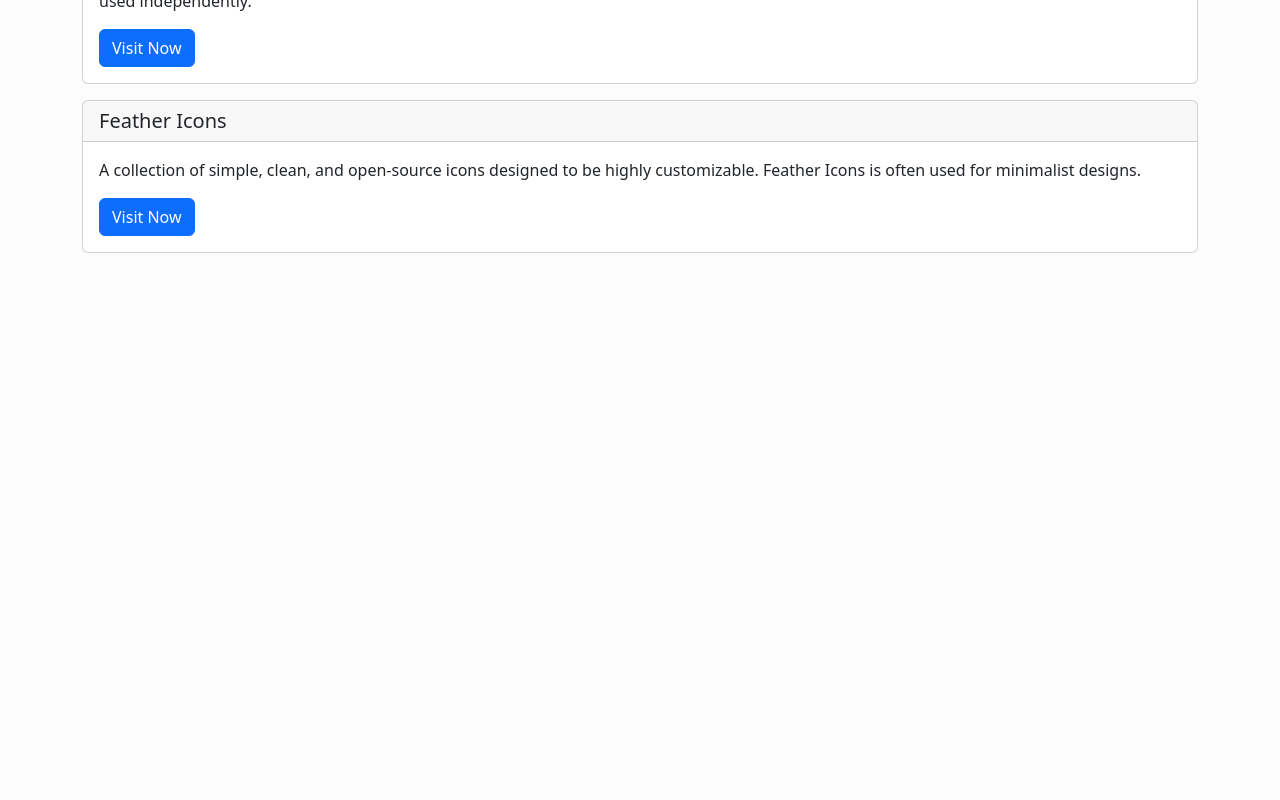
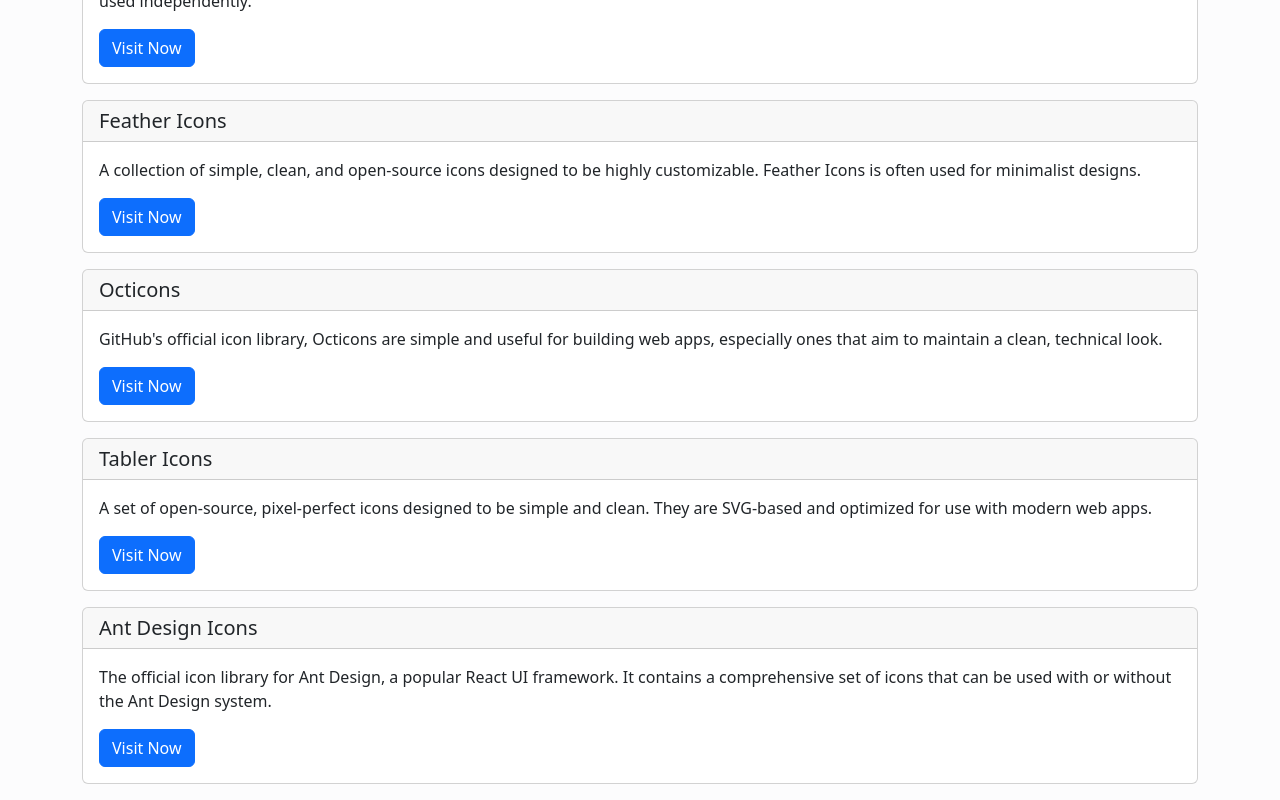
Before and after one commit to Abanoub-Abd-Elmessih/Link-Utility, a React (Vite) app: page /icons in a window 1280 px wide. Shown: the part 649-1449 px from the top of the page. Before the commit the page ends 918 px from the top, so only its background shows below. Built offline with nearby package versions, Linux system fonts and the light colour scheme.

Commit message:
Add Some Libraries

```diff
--- a/src/data/linkData.ts
+++ b/src/data/linkData.ts
@@ -22,6 +22,24 @@
       header: "Feather Icons",
       text: "A collection of simple, clean, and open-source icons designed to be highly customizable. Feather Icons is often used for minimalist designs.",
       url: "https://feathericons.com/",
+    },
+    {
+      category: "Icons",
+      header: "Octicons",
+      text: "GitHub's official icon library, Octicons are simple and useful for building web apps, especially ones that aim to maintain a clean, technical look.",
+      url: "https://primer.style/foundations/icons",
+    },
+    {
+      category: "Icons",
+      header: "Tabler Icons",
+      text: "A set of open-source, pixel-perfect icons designed to be simple and clean. They are SVG-based and optimized for use with modern web apps.",
+      url: "https://tabler.io/icons",
+    },
+    {
+      category: "Icons",
+      header: "Ant Design Icons",
+      text: "The official icon library for Ant Design, a popular React UI framework. It contains a comprehensive set of icons that can be used with or without the Ant Design system.",
+      url: "https://ant.design/components/icon",
     },
     {
       category: "Animation",
```
